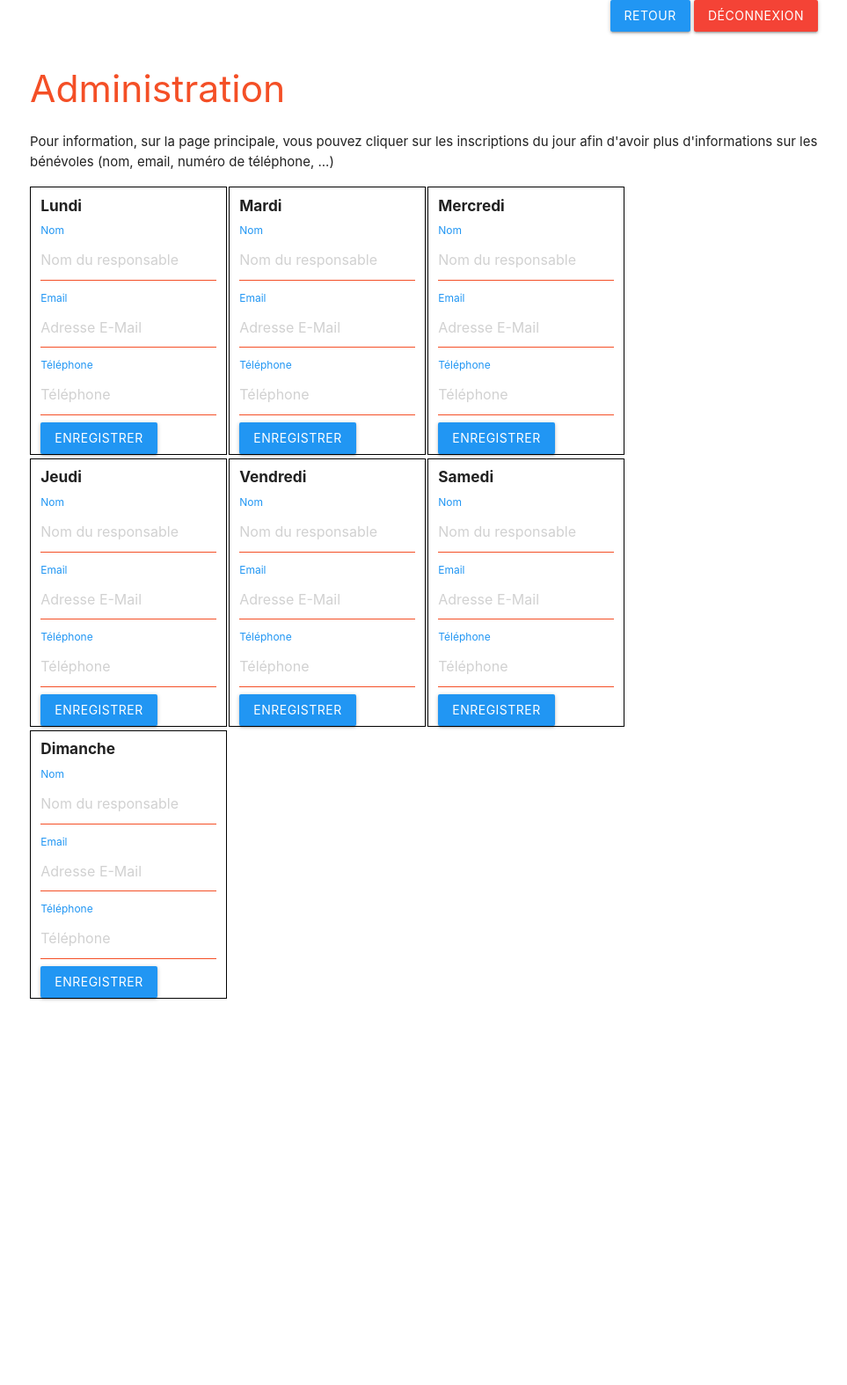
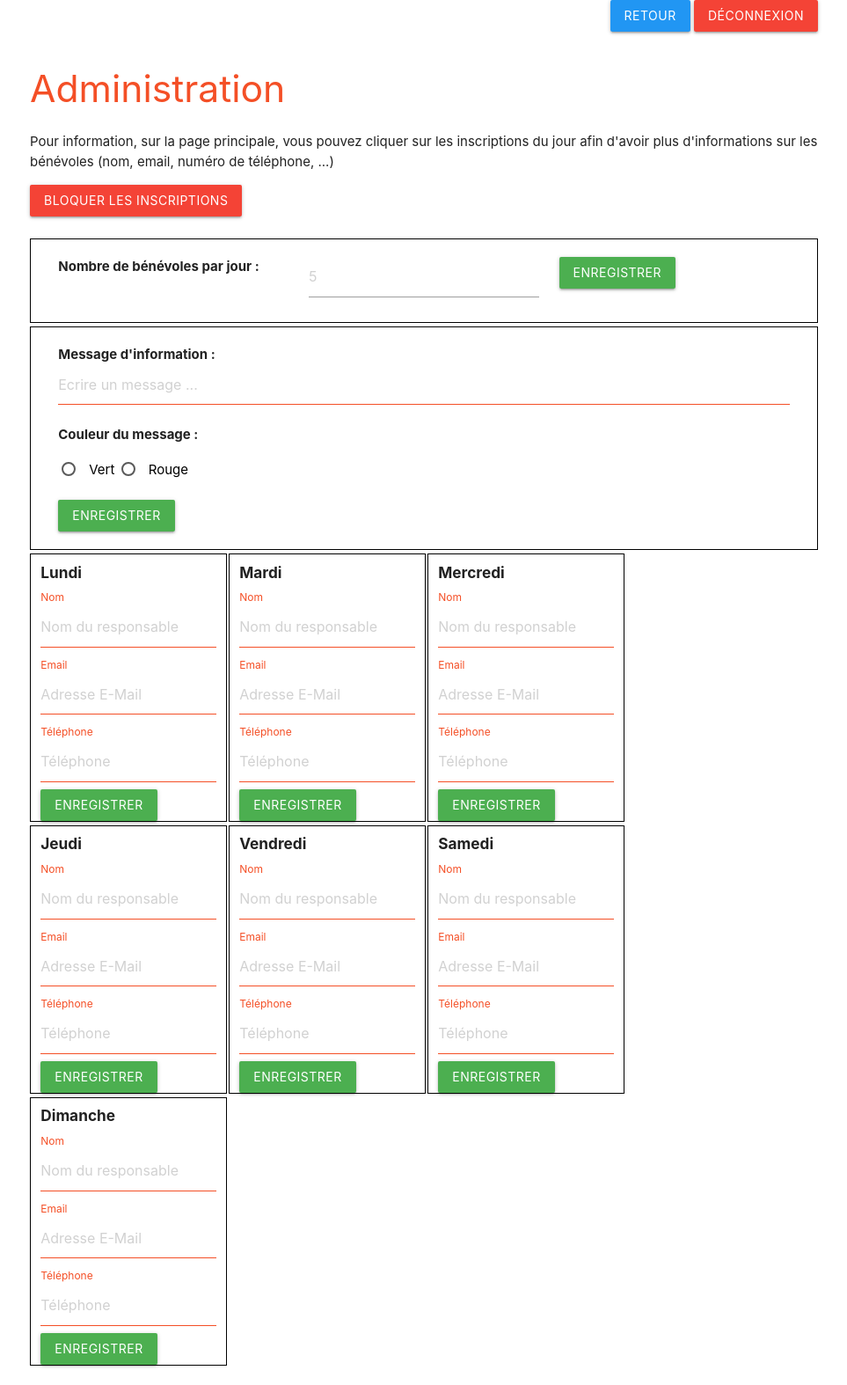
Before and after one commit to thibaut2g/soupe, a Symfony app: template templates/admin.html.twig in a window 1280 px wide. Shown: the whole page at 88% size, without its empty margins (158-1121 px from the left). Before the commit the page ends 1137 px from the top, so only its background shows below. Run offline with Twig, Linux system fonts and the light colour scheme; the template is opened without the code that fills it, so the values that code supplies are empty; some libraries are stand-ins or nearby versions.

Commit message:
Mise à jour 2022

```diff
--- a/public/css/main.css
+++ b/public/css/main.css
@@ -13,7 +13,9 @@ h1 {
 
 input[type=text]:not(.browser-default):focus:not([readonly]),
 input[type=tel]:not(.browser-default):focus:not([readonly]),
-input[type=email]:not(.browser-default):focus:not([readonly]) {
+input[type=email]:not(.browser-default):focus:not([readonly]),
+input[type=number]:not(.browser-default):focus:not([readonly])
+{
     border-bottom: 1px solid #f44f26!important;
     box-shadow: 0 1px 0 0 #f44f26;
 }
@@ -30,6 +32,20 @@ input[type=tel]:not(.browser-default):focus:not([readonly])+label,
 input[type=email]:not(.browser-default):focus:not([readonly])+label
 {
     color: #f44f26!important;
+}
+
+.green-radio[type="radio"]:checked+span:after {
+    background-color: green !important;
+    border: 2px solid green !important;
+}
+
+.red-radio[type="radio"]:checked+span:after {
+    background-color: red !important;
+    border: 2px solid red !important;
+}
+
+label {
+    color: black;
 }
 
 .soupe-text {
--- a/templates/admin.html.twig
+++ b/templates/admin.html.twig
@@ -10,98 +10,155 @@
     </div>
 
     <div class="row">
+        {% for message in app.flashes('error') %}
+            <br>
+            <div class="red center flow-text" style="padding: 10px">{{ message | raw }}</div>
+        {% endfor %}
+
+        {% for message in app.flashes('success') %}
+            <br>
+            <div class="green center flow-text" style="padding: 10px">{{ message | raw }}</div>
+        {% endfor %}
+
         <h1>Administration</h1>
         <p>Pour information, sur la page principale, vous pouvez cliquer sur les inscriptions du jour afin d'avoir plus d'informations sur les bénévoles (nom, email, numéro de téléphone, ...)</p>
+
+        {% if config.isSubscriptionOpen is same as (false) %}
+            <a href="{{ path('activate_subscription') }}" class="btn green">Activer les inscriptions</a>
+        {% else %}
+            <a href="{{ path('block_subscription') }}" class="btn red">Bloquer les inscriptions</a>
+        {% endif %}
+        <br>
+        <br>
+        <form action="/participant_number" method="post" class="col s12 formDay" style="padding: 20px">
+            <div class="col s4">
+                <b>Nombre de bénévoles par jour : </b>
+            </div>
+            <div class="col s4">
+                <input name="participantnumber" type="number"
+                       placeholder="5" {% if config.maxParticipantNumber is not empty %}value="{{ config.maxParticipantNumber }}"{% endif %}>
+            </div>
+            <div class="col s4">
+                <input class="border-bottom-blue btn green" type="submit" value="Enregistrer">
+            </div>
+        </form>
+
+        <form action="/info_message" method="post" class="col s12 formDay" style="padding: 20px">
+            <div class="col s12">
+                <b>Message d'information :</b>
+            </div>
+            <div class="col s12">
+                <input name="message" type="text"
+                       placeholder="Ecrire un message ..." {% if config.messageContent is not empty %}value="{{ config.messageContent }}"{% endif %}>
+            </div>
+            <div class="col s12">
+                <p><b>Couleur du message : </b></p>
+                <label>
+                    <input name="messagecolor" class="green-radio" type="radio" value="green" {% if config.messageColor is same as ("green") %}checked{% endif %}/>
+                    <span>Vert</span>
+                </label>
+                <label>
+                    <input name="messagecolor" class="red-radio" type="radio" value="red" {% if config.messageColor is same as ("red") %}checked{% endif %}/>
+                    <span>Rouge</span>
+                </label>
+                <br>
+                <br>
+            </div>
+            <div class="col s12">
+                <input class="border-bottom-blue btn green" type="submit" value="Enregistrer">
+            </div>
+        </form>
+
         <form action="/update-responsable/monday" class="col s12 m3 formDay" method="post">
             <h6><b>Lundi</b></h6>
-            <label for="responsableName" class="sr-only blue-text">Nom</label>
+            <label for="responsableName" class="sr-only soupe-text">Nom</label>
             <input id="responsableName" name="name" class="border-bottom-blue" type="text"
                    placeholder="Nom du responsable" {% if responsables['monday'] is defined %}value="{{ responsables['monday'].name }}"{% endif %}>
-            <label for="responsableEmail" class="sr-only blue-text">Email</label>
+            <label for="responsableEmail" class="sr-only soupe-text">Email</label>
             <input id="responsableEmail" name="email" class="border-bottom-blue" type="email"
                    placeholder="Adresse E-Mail" {% if responsables['monday'] is defined %}value="{{ responsables['monday'].email }}"{% endif %}>
-            <label for="responsablePhone" class="sr-only blue-text">Téléphone</label>
+            <label for="responsablePhone" class="sr-only soupe-text">Téléphone</label>
             <input id="responsablePhone" name="phone" class="border-bottom-blue" type="tel"
                    placeholder="Téléphone" {% if responsables['monday'] is defined %}value="{{ responsables['monday'].phone }}"{% endif %}>
-            <input class="border-bottom-blue btn blue" type="submit" value="Enregistrer">
+            <input class="border-bottom-blue btn green" type="submit" value="Enregistrer">
         </form>
         <form action="/update-responsable/tuesday" class="col s12 m3 formDay" method="post">
             <h6><b>Mardi</b></h6>
-            <label for="responsableName" class="sr-only blue-text">Nom</label>
+            <label for="responsableName" class="sr-only soupe-text">Nom</label>
             <input id="responsableName" name="name" class="border-bottom-blue" type="text"
                    placeholder="Nom du responsable" {% if responsables['tuesday'] is defined %}value="{{ responsables['tuesday'].name }}"{% endif %}>
-            <label for="responsableEmail" class="sr-only blue-text">Email</label>
+            <label for="responsableEmail" class="sr-only soupe-text">Email</label>
             <input id="responsableEmail" name="email" class="border-bottom-blue" type="email"
                    placeholder="Adresse E-Mail" {% if responsables['tuesday'] is defined %}value="{{ responsables['tuesday'].email }}"{% endif %}>
-            <label for="responsablePhone" class="sr-only blue-text">Téléphone</label>
+            <label for="responsablePhone" class="sr-only soupe-text">Téléphone</label>
             <input id="responsablePhone" name="phone" class="border-bottom-blue" type="tel"
                    placeholder="Téléphone" {% if responsables['tuesday'] is defined %}value="{{ responsables['tuesday'].phone }}"{% endif %}>
-            <input class="border-bottom-blue btn blue" type="submit" value="Enregistrer">
+            <input class="border-bottom-blue btn green" type="submit" value="Enregistrer">
         </form>
         <form action="/update-responsable/wednesday" class="col s12 m3 formDay" method="post">
             <h6><b>Mercredi</b></h6>
-            <label for="responsableName" class="sr-only blue-text">Nom</label>
+            <label for="responsableName" class="sr-only soupe-text">Nom</label>
             <input id="responsableName" name="name" class="border-bottom-blue" type="text"
                    placeholder="Nom du responsable" {% if responsables['wednesday'] is defined %}value="{{ responsables['wednesday'].name }}"{% endif %}>
-            <label for="responsableEmail" class="sr-only blue-text">Email</label>
+            <label for="responsableEmail" class="sr-only soupe-text">Email</label>
             <input id="responsableEmail" name="email" class="border-bottom-blue" type="email"
                    placeholder="Adresse E-Mail" {% if responsables['wednesday'] is defined %}value="{{ responsables['wednesday'].email }}"{% endif %}>
-            <label for="responsablePhone" class="sr-only blue-text">Téléphone</label>
+            <label for="responsablePhone" class="sr-only soupe-text">Téléphone</label>
             <input id="responsablePhone" name="phone" class="border-bottom-blue" type="tel"
                    placeholder="Téléphone" {% if responsables['wednesday'] is defined %}value="{{ responsables['wednesday'].phone }}"{% endif %}>
-            <input class="border-bottom-blue btn blue" type="submit" value="Enregistrer">
+            <input class="border-bottom-blue btn green" type="submit" value="Enregistrer">
         </form>
         <form action="/update-responsable/thursday" class="col s12 m3 formDay" method="post">
             <h6><b>Jeudi</b></h6>
-            <label for="responsableName" class="sr-only blue-text">Nom</label>
+            <label for="responsableName" class="sr-only soupe-text">Nom</label>
             <input id="responsableName" name="name" class="border-bottom-blue" type="text"
                    placeholder="Nom du responsable" {% if responsables['thursday'] is defined %}value="{{ responsables['thursday'].name }}"{% endif %}>
-            <label for="responsableEmail" class="sr-only blue-text">Email</label>
+            <label for="responsableEmail" class="sr-only soupe-text">Email</label>
             <input id="responsableEmail" name="email" class="border-bottom-blue" type="email"
                    placeholder="Adresse E-Mail" {% if responsables['thursday'] is defined %}value="{{ responsables['thursday'].email }}"{% endif %}>
-            <label for="responsablePhone" class="sr-only blue-text">Téléphone</label>
+            <label for="responsablePhone" class="sr-only soupe-text">Téléphone</label>
             <input id="responsablePhone" name="phone" class="border-bottom-blue" type="tel"
                    placeholder="Téléphone" {% if responsables['thursday'] is defined %}value="{{ responsables['thursday'].phone }}"{% endif %}>
-            <input class="border-bottom-blue btn blue" type="submit" value="Enregistrer">
+            <input class="border-bottom-blue btn green" type="submit" value="Enregistrer">
         </form>
         <form action="/update-responsable/friday" class="col s12 m3 formDay" method="post">
             <h6><b>Vendredi</b></h6>
-            <label for="responsableName" class="sr-only blue-text">Nom</label>
+            <label for="responsableName" class="sr-only soupe-text">Nom</label>
             <input id="responsableName" name="name" class="border-bottom-blue" type="text"
                    placeholder="Nom du responsable" {% if responsables['friday'] is defined %}value="{{ responsables['friday'].name }}"{% endif %}>
-            <label for="responsableEmail" class="sr-only blue-text">Email</label>
+            <label for="responsableEmail" class="sr-only soupe-text">Email</label>
             <input id="responsableEmail" name="email" class="border-bottom-blue" type="email"
                    placeholder="Adresse E-Mail" {% if responsables['friday'] is defined %}value="{{ responsables['friday'].email }}"{% endif %}>
-            <label for="responsablePhone" class="sr-only blue-text">Téléphone</label>
+            <label for="responsablePhone" class="sr-only soupe-text">Téléphone</label>
             <input id="responsablePhone" name="phone" class="border-bottom-blue" type="tel"
                    placeholder="Téléphone" {% if responsables['friday'] is defined %}value="{{ responsables['friday'].phone }}"{% endif %}>
-            <input class="border-bottom-blue btn blue" type="submit" value="Enregistrer">
+            <input class="border-bottom-blue btn green" type="submit" value="Enregistrer">
         </form>
         <form action="/update-responsable/saturday" class="col s12 m3 formDay" method="post">
             <h6><b>Samedi</b></h6>
-            <label for="responsableName" class="sr-only blue-text">Nom</label>
+            <label for="responsableName" class="sr-only soupe-text">Nom</label>
             <input id="responsableName" name="name" class="border-bottom-blue" type="text"
                    placeholder="Nom du responsable" {% if responsables['saturday'] is defined %}value="{{ responsables['saturday'].name }}"{% endif %}>
-            <label for="responsableEmail" class="sr-only blue-text">Email</label>
+            <label for="responsableEmail" class="sr-only soupe-text">Email</label>
             <input id="responsableEmail" name="email" class="border-bottom-blue" type="email"
                    placeholder="Adresse E-Mail" {% if responsables['saturday'] is defined %}value="{{ responsables['saturday'].email }}"{% endif %}>
-            <label for="responsablePhone" class="sr-only blue-text">Téléphone</label>
+            <label for="responsablePhone" class="sr-only soupe-text">Téléphone</label>
             <input id="responsablePhone" name="phone" class="border-bottom-blue" type="tel"
                    placeholder="Téléphone" {% if responsables['saturday'] is defined %}value="{{ responsables['saturday'].phone }}"{% endif %}>
-            <input class="border-bottom-blue btn blue" type="submit" value="Enregistrer">
+            <input class="border-bottom-blue btn green" type="submit" value="Enregistrer">
         </form>
         <form action="/update-responsable/sunday" class="col s12 m3 formDay" method="post">
             <h6><b>Dimanche</b></h6>
-            <label for="responsableName" class="sr-only blue-text">Nom</label>
+            <label for="responsableName" class="sr-only soupe-text">Nom</label>
             <input id="responsableName" name="name" class="border-bottom-blue" type="text"
                    placeholder="Nom du responsable" {% if responsables['sunday'] is defined %}value="{{ responsables['sunday'].name }}"{% endif %}>
-            <label for="responsableEmail" class="sr-only blue-text">Email</label>
+            <label for="responsableEmail" class="sr-only soupe-text">Email</label>
             <input id="responsableEmail" name="email" class="border-bottom-blue" type="email"
                    placeholder="Adresse E-Mail" {% if responsables['sunday'] is defined %}value="{{ responsables['sunday'].email }}"{% endif %}>
-            <label for="responsablePhone" class="sr-only blue-text">Téléphone</label>
+            <label for="responsablePhone" class="sr-only soupe-text">Téléphone</label>
             <input id="responsablePhone" name="phone" class="border-bottom-blue" type="tel"
                    placeholder="Téléphone" {% if responsables['sunday'] is defined %}value="{{ responsables['sunday'].phone }}"{% endif %}>
-            <input class="border-bottom-blue btn blue" type="submit" value="Enregistrer">
+            <input class="border-bottom-blue btn green" type="submit" value="Enregistrer">
         </form>
     </div>
 </div>
```
Also changed, not shown: composer.json (+6 -3 lines), src/Controller/AdminController.php (added, +182 -0 lines), src/Controller/HomeController.php (+24 -35 lines), src/Entity/Config.php (added, +92 -0 lines), src/Migrations/Version20220418084147.php (added, +35 -0 lines), src/Repository/ConfigRepository.php (added, +50 -0 lines), src/Service/CalendarService.php (+28 -9 lines), templates/helper/subscribeButton.html.twig (+7 -17 lines), templates/helper/subscribeButtons.html.twig (added, +18 -0 lines), templates/home/index.html.twig (+9 -6 lines), 2 other files.
